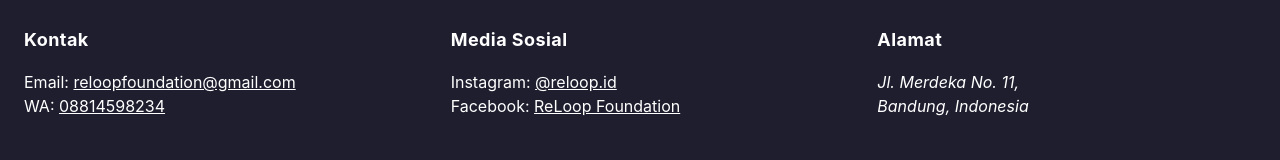
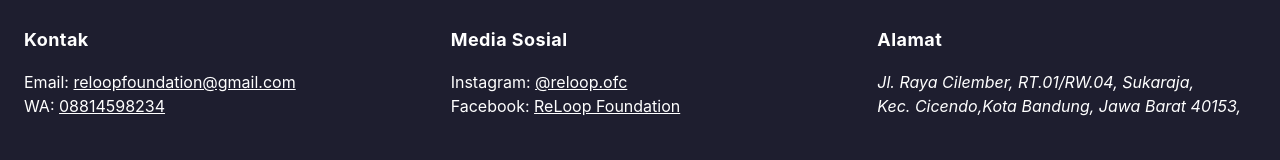
Before and after one commit to CleonThadeas/reloop_demo, a plain HTML site: page index.html in a window 1280 px wide. Shown: the part 3426-3586 px from the top of the page. Drawn offline with nearby package versions, Linux system fonts and the light colour scheme.

Commit message:
Update index.html

```diff
--- a/index.html
+++ b/index.html
@@ -235,14 +235,14 @@
     </div>
     <div tabindex="0" aria-label="Media Sosial Section">
       <h4 class="font-bold mb-4 text-lg tracking-wide">Media Sosial</h4>
-      <p>Instagram: <a href="https://instagram.com/reloop.id" target="_blank" rel="noopener" class="underline hover:text-indigo-400">@reloop.id</a></p>
+      <p>Instagram: <a href="https://instagram.com/reloop.ofc" target="_blank" rel="noopener" class="underline hover:text-indigo-400">@reloop.ofc</a></p>
       <p>Facebook: <a href="#" class="underline hover:text-indigo-400">ReLoop Foundation</a></p>
     </div>
     <div tabindex="0" aria-label="Alamat Section">
       <h4 class="font-bold mb-4 text-lg tracking-wide">Alamat</h4>
       <address>
-        Jl. Merdeka No. 11,<br />
-        Bandung, Indonesia
+        Jl. Raya Cilember, RT.01/RW.04, Sukaraja, <br />
+         Kec. Cicendo,Kota Bandung, Jawa Barat 40153,
       </address>
     </div>
   </div>
```
